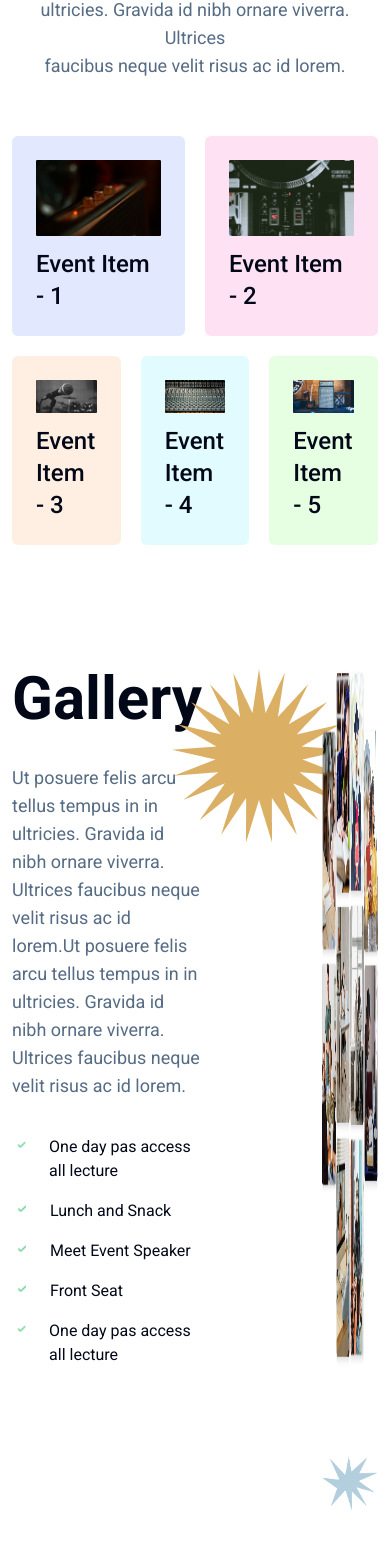
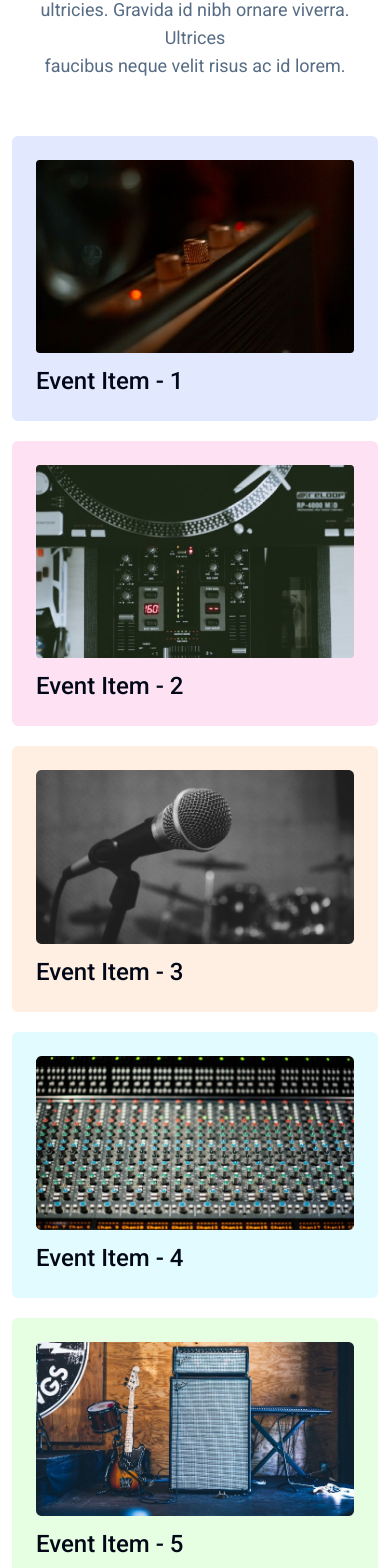
Before and after one commit to ajfahim/event360-landing-page, a React (Vite) app: page / in a window 390 px wide. Shown: the part 2914-4482 px from the top of the page. Before the commit the page ends 4441 px from the top, so only its background shows below. Built offline with nearby package versions, Linux system fonts and the light colour scheme.

Commit message:
responsive

```diff
--- a/src/components/homeComponents/EventItemsSection.tsx
+++ b/src/components/homeComponents/EventItemsSection.tsx
@@ -21,24 +21,24 @@ const EventItemsSection = () => {
         Ut posuere felis arcu tellus tempus in in ultricies. Gravida id nibh
         ornare viverra. Ultrices <br /> faucibus neque velit risus ac id lorem.
       </p>
-      <div className="grid grid-cols-12 gap-[20px]">
-        <div className="col-span-6 bg-[#6E8CF933] p-6 rounded-[6px]">
+      <div className="grid md:grid-cols-12 gap-[20px]">
+        <div className="md:col-span-6 bg-[#6E8CF933] p-6 rounded-[6px]">
           <img className="w-full mb-3" src={eventImage1} alt="event image 1" />
           <p className="text-2xl font-medium text-left">Event Item - 1</p>
         </div>
-        <div className="col-span-6 bg-[#F96EC233] p-6 rounded-[6px]">
+        <div className="md:col-span-6 bg-[#F96EC233] p-6 rounded-[6px]">
           <img className="w-full mb-3" src={eventImage2} alt="event image 2" />
           <p className="text-2xl font-medium text-left">Event Item - 2</p>
         </div>
-        <div className="col-span-4 bg-[#F9B16E33] p-6 rounded-[6px]">
+        <div className="md:col-span-4 bg-[#F9B16E33] p-6 rounded-[6px]">
           <img className="w-full mb-3" src={eventImage3} alt="event image 3" />
           <p className="text-2xl font-medium text-left">Event Item - 3</p>
         </div>
-        <div className="col-span-4 bg-[#6EE9F933] p-6 rounded-[6px]">
+        <div className="md:col-span-4 bg-[#6EE9F933] p-6 rounded-[6px]">
           <img className="w-full mb-3" src={eventImage4} alt="event image 4" />
           <p className="text-2xl font-medium text-left">Event Item - 4</p>
         </div>
-        <div className="col-span-4 bg-[#81F96E33] p-6 rounded-[6px]">
+        <div className="md:col-span-4 bg-[#81F96E33] p-6 rounded-[6px]">
           <img className="w-full mb-3" src={eventImage5} alt="event image 5" />
           <p className="text-2xl font-medium text-left">Event Item - 5</p>
         </div>
--- a/src/components/homeComponents/GallerySection.tsx
+++ b/src/components/homeComponents/GallerySection.tsx
@@ -15,9 +15,13 @@ import { motion } from "framer-motion";
 
 const GallerySection = () => {
   return (
-    <div className="flex justify-between mb-[160px] space-x-[120px]">
+    <div className="flex flex-col lg:flex-row justify-between mb-[160px] md:space-x-[120px]">
       <div className="flex items-center justify-center max-w-[512px] relative">
-        <img className="absolute top-0 -right-36" src={PartyIcon} alt="" />
+        <img
+          className="absolute top-0 -right-36 hidden md:block"
+          src={PartyIcon}
+          alt=""
+        />
         <div>
           <h2>Gallery</h2>
           <p className="my-[35px] text-[#566B84]">
@@ -50,72 +54,72 @@ const GallerySection = () => {
           </ul>
         </div>
       </div>
-      <div className="grid grid-cols-12 grid-rows-12 relative">
+      <div className="grid md:grid-cols-12 md:grid-rows-12 relative">
         <img
-          className="absolute -bottom-36 right-0"
+          className="absolute -bottom-36 right-0 hidden md:block"
           src={explotionIcon}
           alt=""
         />
         <motion.div
           whileHover={{ scale: 1.3, transition: { duration: 0.3 } }}
-          className="col-span-3 row-span-4 row-start-2"
+          className="lg:col-span-3 md:row-span-4 md:row-start-2"
         >
           <img className="w-full h-full" src={galleryImage1} alt="" />
         </motion.div>
         <motion.div
           whileHover={{ scale: 1.3, transition: { duration: 0.3 } }}
-          className="col-span-3 row-span-4 row-start-1"
+          className="lg:col-span-3 md:row-span-4 md:row-start-1"
         >
           <img className="w-full h-full" src={galleryImage2} alt="" />
         </motion.div>
 
         <motion.div
           whileHover={{ scale: 1.3, transition: { duration: 0.3 } }}
-          className="col-span-3 row-span-4 row-start-1"
+          className="lg:col-span-3 md:row-span-4 md:row-start-1"
         >
           <img className="w-full h-full" src={galleryImage3} alt="" />
         </motion.div>
         <motion.div
           whileHover={{ scale: 1.3, transition: { duration: 0.3 } }}
-          className="col-span-3 row-span-4 row-start-2"
+          className="lg:col-span-3 md:row-span-4 md:row-start-2"
         >
           <img className="w-full h-full" src={galleryImage4} alt="" />
         </motion.div>
         <motion.div
           whileHover={{ scale: 1.3, transition: { duration: 0.3 } }}
-          className="col-span-3 row-span-4"
+          className="lg:col-span-3 md:row-span-4"
         >
           <img className="w-full h-full" src={galleryImage5} alt="" />
         </motion.div>
 
         <motion.div
           whileHover={{ scale: 1.3, transition: { duration: 0.3 } }}
-          className="col-span-3 row-span-4"
+          className="lg:col-span-3 md:row-span-4"
         >
           <img className="w-full h-full" src={galleryImage6} alt="" />
         </motion.div>
         <motion.div
           whileHover={{ scale: 1.3, transition: { duration: 0.3 } }}
-          className="col-span-3 row-span-4"
+          className="lg:col-span-3 md:row-span-4"
         >
           <img className="w-full h-full" src={galleryImage7} alt="" />
         </motion.div>
         <motion.div
           whileHover={{ scale: 1.3, transition: { duration: 0.3 } }}
-          className="col-span-3 row-span-4"
+          className="lg:col-span-3 md:row-span-4"
         >
           <img className="w-full h-full" src={galleryImage8} alt="" />
         </motion.div>
 
         <motion.div
           whileHover={{ scale: 1.3, transition: { duration: 0.3 } }}
-          className="col-span-3 row-span-4"
+          className="lg:col-span-3 md:row-span-4"
         >
           <img className="w-full h-full" src={galleryImage9} alt="" />
         </motion.div>
         <motion.div
           whileHover={{ scale: 1.3, transition: { duration: 0.3 } }}
-          className="col-span-3 row-span-4"
+          className="lg:col-span-3 md:row-span-4"
         >
           <img className="w-full h-full" src={galleryImage10} alt="" />
         </motion.div>
```
